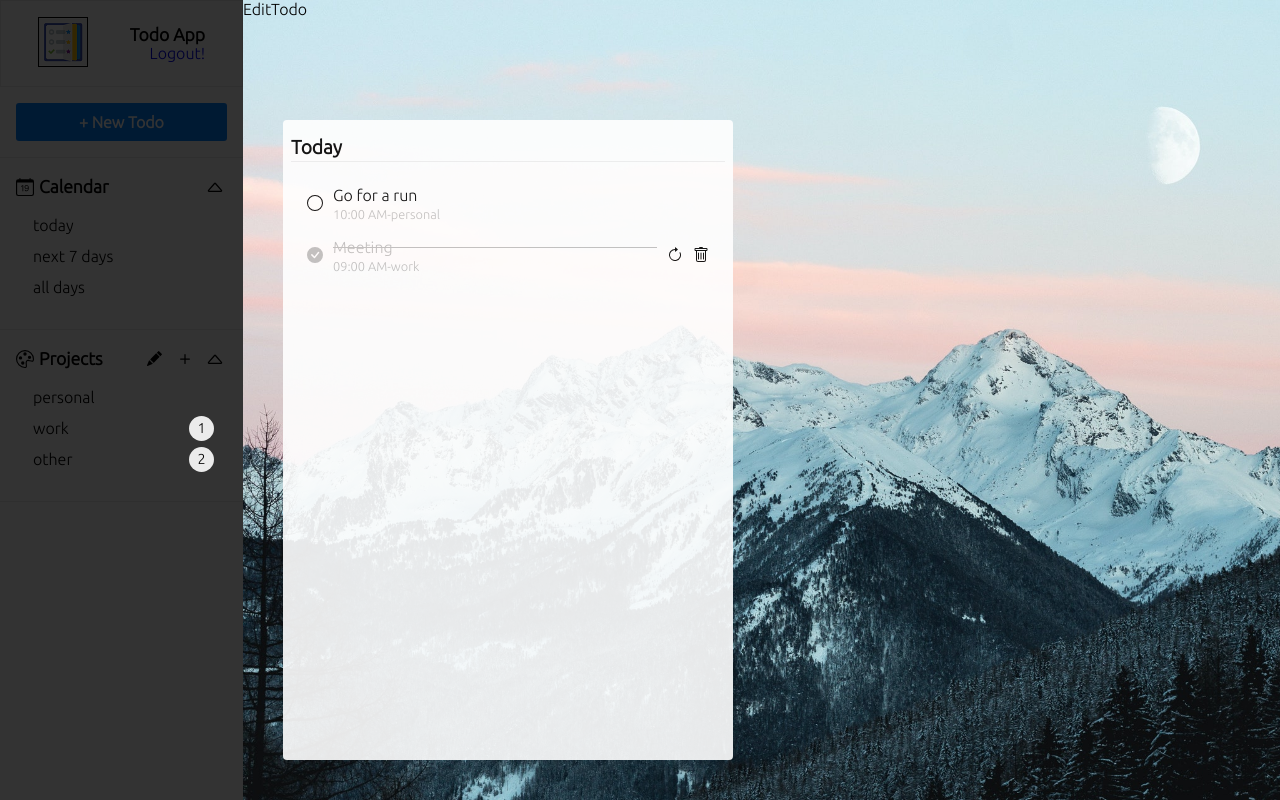
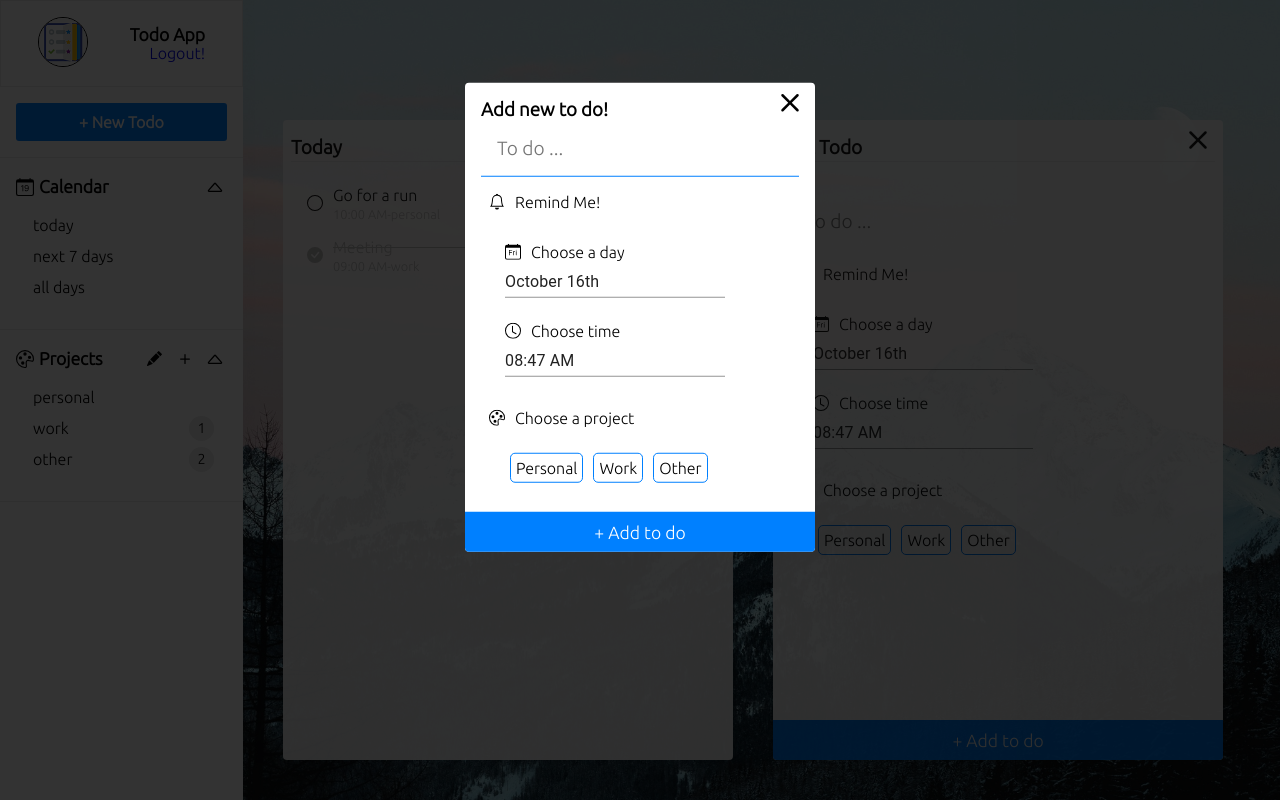
Before and after one commit to zvirgo/Todo-app, a React (Create React App) app: page / in a window 1280 px wide. Both pictures are taken after a click on the button "+ New Todo". Built offline with nearby package versions, Linux system fonts and the light colour scheme; the HTML template or start-up script is replaced by a standard one.

Commit message:
create Edit Todo component

```diff
--- a/src/App.css
+++ b/src/App.css
@@ -42,6 +42,7 @@
 
 .User .logo img {
   width: 50px;
+  border-radius: 50%;
   border: 1px solid #000;
 }
 
@@ -55,6 +56,7 @@
   display: flex;
   justify-content: flex-end;
 }
+
 /* Modal */
 .Modal {
   position: fixed;
@@ -63,13 +65,13 @@
   width: 100vw;
   height: 100vh;
   background: rgba(0, 0, 0, 0.8);
+  z-index: 99;
 }
 .Modal .container {
   position: absolute;
   top: 25%;
   left: 50%;
   transform: translate(-50%, -25%);
-  background: white;
 }
 /* AddNewTodo */
 .AddNewTodo {
@@ -96,74 +98,74 @@
   transition: all 300ms ease;
 }
 /* AddNewTodo form */
-.AddNewTodo form {
+.TodoForm {
   padding: 1rem 1rem calc(1rem + 40px) 1rem;
-    width: 500px;
+  width: 100%;
   background: white;
   border-radius: 4px;
 }
-  .AddNewTodo form .text input {
+.TodoForm .text input {
   padding: 1rem;
   width: 100%;
   margin-bottom: 0.5rem;
   border: none;
   font-size: 1.2rem;
 }
-  .AddNewTodo form .text input:focus {
+.TodoForm .text input:focus {
   outline: none;
   border-bottom: 1px solid #0080ff;
 }
-  .AddNewTodo form .remind {
+.TodoForm .remind {
   display: flex;
   align-items: center;
   padding: 0.5rem;
 }
-  .AddNewTodo form p {
+.TodoForm p {
   margin-left: 10px;
 }
-  .AddNewTodo form .title {
+.TodoForm .title {
   display: flex;
   align-items: center;
   margin-bottom: 5px;
 }
-  .AddNewTodo form .pick-day {
+.TodoForm .pick-day {
   padding: 1.5rem 1.5rem 0 1.5rem;
 }
-  .AddNewTodo form .pick-time {
+.TodoForm .pick-time {
   padding: 1.5rem;
 }
-  .AddNewTodo form .pick-project {
+.TodoForm .pick-project {
   padding: 0.5rem;
 }
-  .AddNewTodo form .pick-project .projects {
+.TodoForm .pick-project .projects {
   display: flex;
   flex-wrap: wrap;
   padding: 1rem 1rem 0 1rem;
 }
-  .AddNewTodo form .pick-project .projects .project {
+.TodoForm .pick-project .projects .project {
   border: 1px solid #0080ff;
   border-radius: 5px;
   padding: 5px;
   margin: 5px;
   cursor: pointer;
 }
-  .AddNewTodo form .pick-project .projects .active {
+.TodoForm .pick-project .projects .active {
   background: #0080ff;
   color: white;
 }
-  .AddNewTodo form .cancel {
+.TodoForm .cancel {
   position: absolute;
   top: 0;
   right: 5px;
   cursor: pointer;
 }
-  .AddNewTodo form .confirm {
+.TodoForm .confirm {
   position: absolute;
   bottom: 0;
   left: 0;
   width: 100%;
 }
-  .AddNewTodo form .confirm button {
+.TodoForm .confirm button {
   width: 100%;
   height: 40px;
   background: #0080ff;
@@ -214,6 +216,7 @@
   font-size: 1rem;
   cursor: pointer;
 }
+
 /* Projects */
 .Projects {
   padding: 1rem;
@@ -306,6 +309,7 @@
 .Project .btns .edit-delete span.delete:hover {
   background: #ffacac;
 }
+
 /* AddNewProject */
 .AddNewProject .add-button span {
   margin-right: 5px;
@@ -352,6 +356,7 @@
 .ProjectForm button:hover {
   filter: brightness(1.1);
 }
+
 /* Todos */
 .Todos {
   width: 450px;
@@ -413,3 +418,26 @@
 .Todo .todo-container .add-to-next-day {
   margin-right: 10px;
 }
+/* EditTodo */
+.EditTodo {
+  position: absolute;
+  bottom: 40px;
+  left: calc(40px + 450px + 40px);
+
+  background-color: white;
+
+  height: 80%;
+  width: 450px;
+
+  border-radius: 4px;
+  opacity: 0.9;
+}
+.EditTodo .header {
+  margin: 1rem 0.5rem;
+
+  font-size: 1.2rem;
+  font-weight: bold;
+
+  padding-bottom: 2px;
+  border-bottom: 1px solid #eeeeee;
+}
--- a/src/components/AddNewTodo.jsx
+++ b/src/components/AddNewTodo.jsx
@@ -1,8 +1,7 @@
 import React, { useState } from 'react'
 import Modal from './Modal'
-import { Bell, CalendarDay, Clock, Palette, X } from 'react-bootstrap-icons'
-import DateFnsUtils from '@date-io/date-fns';
-import { MuiPickersUtilsProvider, DatePicker,TimePicker } from '@material-ui/pickers';
+import TodoForm from './TodoForm';
+import {projects} from '../constants'
 
 
 const AddNewTodo = () => {
@@ -10,7 +9,9 @@ const AddNewTodo = () => {
     const [text, setText] = useState('')
     const [day, setDay] = useState(new Date())
     const [time, setTime] = useState(new Date())
+    function handleSubmit(e){
 
+    }
     return (
         <div className='AddNewTodo'>
             <div className="btn">
@@ -19,67 +20,18 @@ const AddNewTodo = () => {
                 </button>
             </div>
             <Modal showModal={showModal} setShowModal={setShowModal}>
-        <MuiPickersUtilsProvider utils={DateFnsUtils}>
-            <form>
-                <div className="text">
-                    <h3>Add new to do!</h3>
-                    <input
-                        type='text'
-                        value={text}
-                        onChange={e => setText(e.target.value)}
-                        placeholder='To do ...'
-                        autoFocus
+                <TodoForm
+                    handleSubmit={handleSubmit}
+                    heading="Add new to do!"
+                    text={text}
+                    setText={setText}
+                    day={day} setDay={setDay}
+                    time={time}
+                    setTime={setTime}
+                    projects={projects}
+                    showButtons={true}
+                    setShowModal={setShowModal}
                 />
-                </div>
-                <div className="remind">
-                    <Bell />
-                    <p>Remind Me!</p>
-                </div>
-                <div className="pick-day">
-                    <div className="title">
-                        <CalendarDay />
-                        <p>Choose a day</p>
-                    </div>
-                    <DatePicker
-                        value={day}
-                        onChange={day => setDay(day)}
-                    />
-                </div>
-                <div className="pick-time">
-                    <div className="title">
-                        <Clock />
-                        <p>Choose time</p>
-                    </div>
-                    <TimePicker
-                        value={time}
-                        onChange={time => setTime(time)}
-                    />
-                </div>
-                <div className="pick-project">
-                    <div className="title">
-                        <Palette />
-                        <p>Choose a project</p>
-                    </div>
-                    <div className="projects">
-                        <div className="project active">
-                            Personal
-                        </div>
-                        <div className="project">
-                            Work
-                        </div>
-                        <div className="project">
-                            Other
-                        </div>
-                    </div>
-                </div>
-                <div className="cancel" onClick={() => setShowModal(false)}>
-                    <X size='40' />
-                </div>
-                <div className="confirm">
-                    <button>+ Add to do</button>
-                </div>
-            </form>
-        </MuiPickersUtilsProvider>
             </Modal>
         </div>
     )
--- a/src/components/EditTodo.jsx
+++ b/src/components/EditTodo.jsx
@@ -1,8 +1,34 @@
-import React from 'react'
+import React, { useState } from 'react'
+import TodoForm from './TodoForm'
+import { projects } from '../constants'
 
 const EditTodo = () => {
+  const [showModal, setShowModal] = useState(false)
+  const [text, setText] = useState('')
+  const [day, setDay] = useState(new Date())
+  const [time, setTime] = useState(new Date())
+  function handleSubmit(e){
+
+  }
   return (
-    <div>EditTodo</div>
+    <div className='EditTodo'>
+      <div className="header">
+        Edit Todo
+      </div>
+      <div className="container">
+        <TodoForm
+          handleSubmit={handleSubmit}
+          text={text}
+          setText={setText}
+          day={day} setDay={setDay}
+          time={time}
+          setTime={setTime}
+          projects={projects}
+          showButtons={true}
+          setShowModal={setShowModal}
+        />
+      </div>
+    </div>
   )
 }
 
--- /dev/null
+++ b/src/components/TodoForm.jsx
@@ -0,0 +1,71 @@
+import React from 'react'
+import { Bell, CalendarDay, Clock, Palette, X } from 'react-bootstrap-icons'
+import DateFnsUtils from '@date-io/date-fns';
+import { MuiPickersUtilsProvider, DatePicker, TimePicker } from '@material-ui/pickers';
+
+const TodoForm = ({ heading = false, text, setText, day, setDay, time, setTime, projects, showButtons = false, setShowModal = false }) => {
+    return (
+        <MuiPickersUtilsProvider utils={DateFnsUtils}>
+            <form className='TodoForm'>
+                <div className="text">
+                    {heading && <h3>{heading}</h3>}
+                    <input type={text} value={text} onChange={e => setText(e.target.value)} placeholder="To do ..." autoFocus />
+                </div>
+                <div className="remind">
+                    <Bell />
+                    <p>Remind Me!</p>
+                </div>
+                <div className="pick-day">
+                    <div className="title">
+                        <CalendarDay />
+                        <p>Choose a day</p>
+                    </div>
+                    <DatePicker
+                        value={day}
+                        onChange={day => setDay(day)}
+                    />
+                </div>
+                <div className="pick-time">
+                    <div className="title">
+                        <Clock />
+                        <p>Choose time</p>
+                    </div>
+                    <TimePicker
+                        value={time}
+                        onChange={time => setTime(time)}
+                    />
+                </div>
+                <div className="pick-project">
+                    <div className="title">
+                        <Palette />
+                        <p>Choose a project</p>
+                    </div>
+
+                    <div className="projects">
+                        {
+                            projects.map(project =>
+                                <div className="project" key={project.id}>
+                                    {project.name}
+                                </div>
+                            )
+                        }
+                    </div>
+                </div>
+                {
+                    showButtons &&
+                    <div>
+                        <div className="cancel" onClick={() => setShowModal(false)}>
+                            <X size='40' />
+                        </div>
+                        <div className="confirm">
+                            <button>+ Add to do</button>
+                        </div>
+                    </div>
+                }
+
+            </form>
+        </MuiPickersUtilsProvider>
+    )
+}
+
+export default TodoForm
```
Lines whose indentation alone changed are shown as unchanged.
